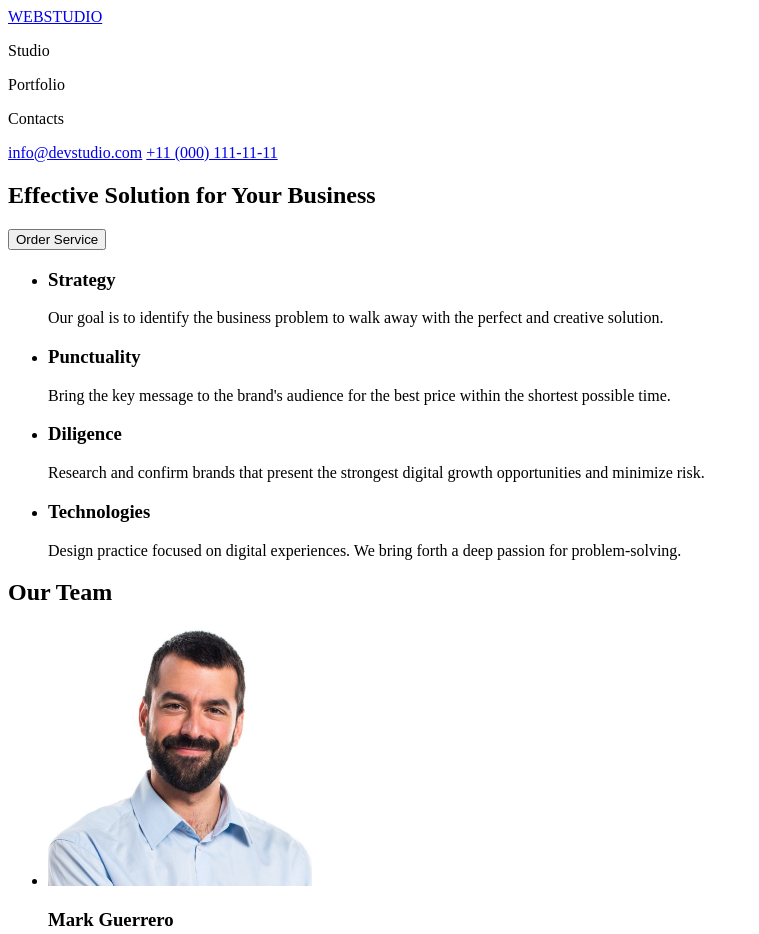
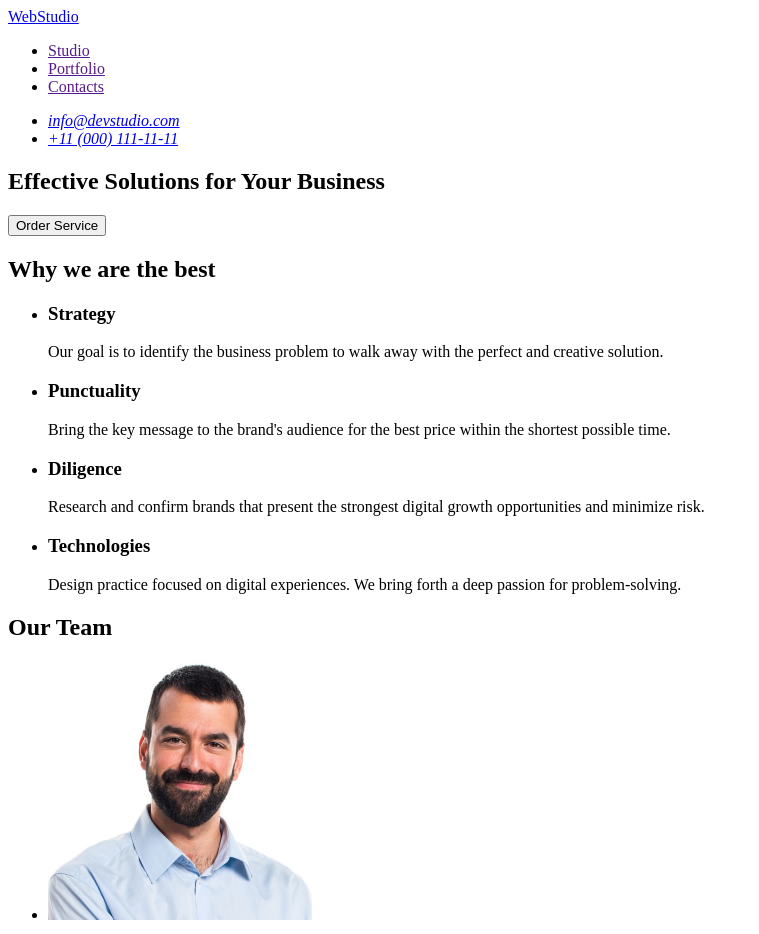
Before and after one commit to andrei-81/goit-markup-hw-01, a plain HTML site: page index.html in a window 1280 px wide. Shown: the top 934 px of the page, without its empty margins (0-759 px from the left). Drawn offline with Linux system fonts and the light colour scheme.

Commit message:
fix again

```diff
--- a/index.html
+++ b/index.html
@@ -7,21 +7,32 @@
 </head>
 <body>
     <header>
-        <a href="./index.html">WEBSTUDIO</a>
         <nav>
-            <p>Studio</p>
-            <p>Portfolio</p>
-            <p>Contacts</p>
+            <a href="./index.html">WebStudio</a>
+            <ul>
+                <li><a href="">Studio</a></a></li>
+                <li><a href="">Portfolio</a></a></li>
+                <li><a href="">Contacts</a></a></li>
+            </ul>
         </nav>
-        <a href="mailto:info@devstudio.com">info@devstudio.com</a>
-        <a href="tel:+11(000)111-11-11">+11 (000) 111-11-11</a>
+        <address>
+            <ul>
+                <li>
+                    <a href="mailto:info@devstudio.com">info@devstudio.com</a>
+                </li>
+                <li>
+                    <a href="tel:+110001111111">+11 (000) 111-11-11</a>
+                </li>
+            </ul>
+        </address>
     </header>
     <main>
         <section>
-            <h1>Effective Solution for Your Business</h1>
-            <button>Order Service</button>
+            <h1>Effective Solutions for Your Business</h1>
+            <button type="button">Order Service</button>
         </section>
         <section>
+            <h2>Why we are the best</h2>
             <ul>
                 <li>
                     <h3>Strategy</h3>
@@ -67,7 +78,7 @@
         </section>
     </main>
     <footer>
-        <a href="./index.html">WEBSTUDIO</a>
+        <a href="./index.html">WebStudio</a>
         <p>Increase the flow of customers and sales for your business with digital marketing & growth solutions.</p>
     </footer>
 </body>
```
